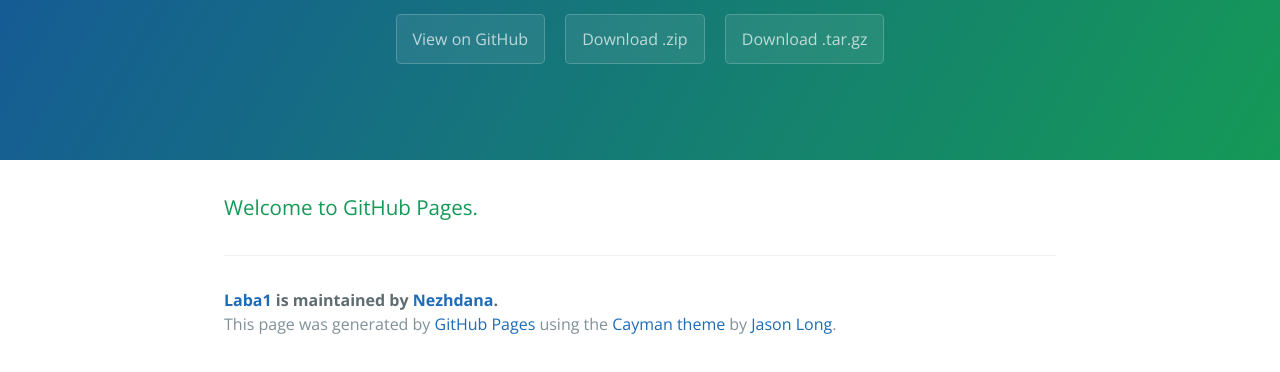
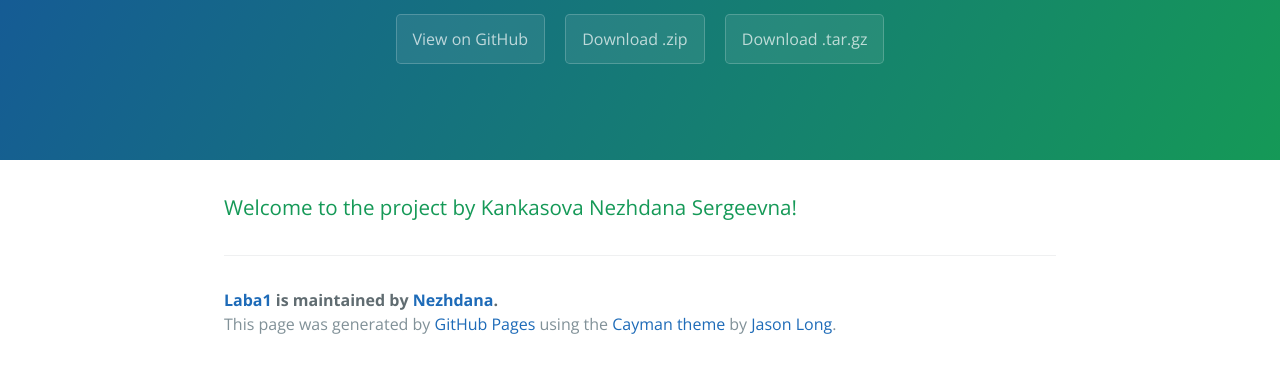
Before and after one commit to Nezhdana/Laba1, a plain HTML site: page index.html in a window 1280 px wide. Shown: the part 176-548 px from the top of the page. Drawn offline with nearby package versions, Linux system fonts and the light colour scheme.

Commit message:
Update index.html

```diff
--- a/index.html
+++ b/index.html
@@ -2,7 +2,7 @@
 <html lang="en-us">
   <head>
     <meta charset="UTF-8">
-    <title>Laba1 by Nezhdana</title>
+    <title>Компьютерные технологии</title>
     <meta name="viewport" content="width=device-width, initial-scale=1">
     <link rel="stylesheet" type="text/css" href="stylesheets/normalize.css" media="screen">
     <link href='https://fonts.googleapis.com/css?family=Open+Sans:400,700' rel='stylesheet' type='text/css'>
@@ -21,7 +21,7 @@
 
     <section class="main-content">
       <h3>
-<a id="welcome-to-github-pages" class="anchor" href="#welcome-to-github-pages" aria-hidden="true"><span class="octicon octicon-link"></span></a>Welcome to GitHub Pages.</h3>
+<a id="welcome-to-github-pages" class="anchor" href="#welcome-to-github-pages" aria-hidden="true"><span class="octicon octicon-link"></span></a>Welcome to the project by Kankasova Nezhdana Sergeevna!</h3>
 
 <p>
 
```
